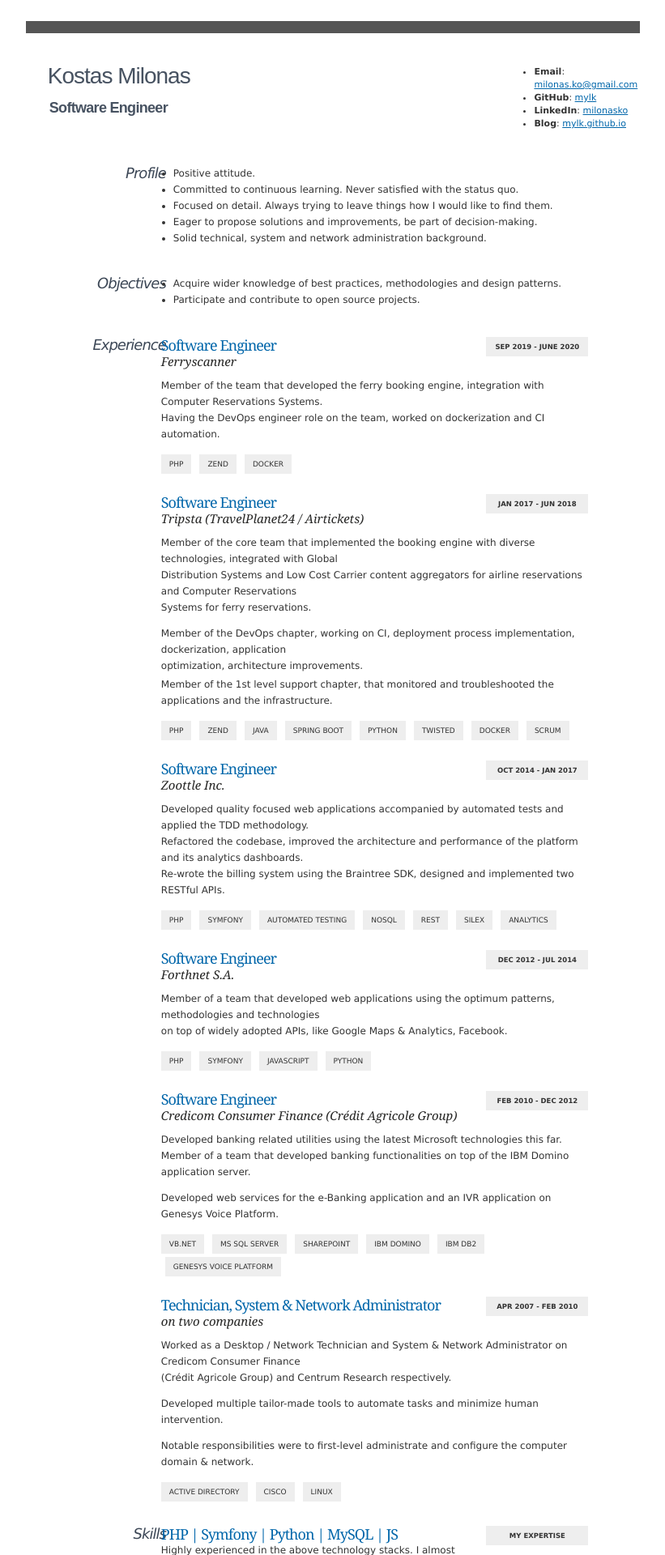
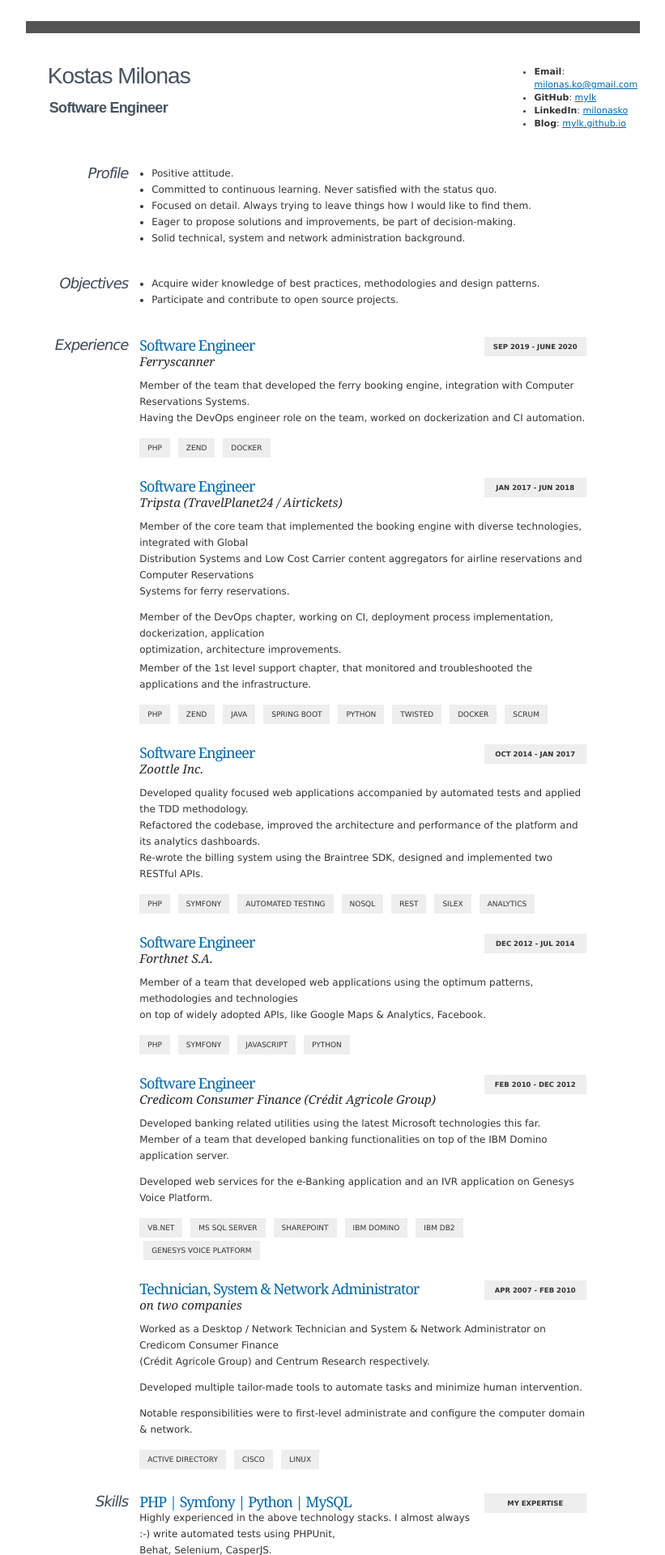
Before and after one commit to mylk/mylk.github.io, a Jekyll site: the page cv.html, which Jekyll copies as it is, in a window 1280 px wide. Shown: the top 1920 px of the page at 81% size, without its empty margins (229-1050 px from the left). Built offline with Jekyll 4.4.1, drawn with Linux system fonts in a browser that asks for light colours; some of the changed text lies outside the part shown.

Commit message:
fixes cv rendering on different screen resolutions, print

```diff
--- a/cv.html
+++ b/cv.html
@@ -9,7 +9,6 @@
         }
 
         body {
-            /* background-color: #222222; */
             background-color: #FFFFFF;
             text-align: center;
         }
@@ -148,13 +147,12 @@
             font-weight: 400;
             letter-spacing: -1px;
             text-align: right;
-            margin-right: -10px;
+            margin-top: 0px;
+            padding-right: 10px;
         }
 
-        .cv-section-name {
-            margin-top: 0px;
-            margin-left: 30px;
-            width: 140px;
+        .cv-section-cell {
+            width: 18%;
         }
 
         a.emailme {
@@ -248,6 +246,7 @@
             }
 
             #cv {
+                width: 100%;
                 margin-bottom: 0px !important;
             }
 
@@ -299,7 +298,7 @@
             <td>
                 <table width="100%" class="second-cv-section" border="0">
                     <tr>
-                        <td valign="top">
+                        <td valign="top" class="cv-section-cell">
                             <h2 class="cv-section-name">Profile</h2>
                         </td>
                         <td>
@@ -318,7 +317,7 @@
                     </tr>
                     <tr><td colspan="2" height="30" valign="middle">&nbsp;</td></tr>
                     <tr>
-                        <td valign="top">
+                        <td valign="top" class="cv-section-cell">
                             <h2 class="cv-section-name">Objectives</h2>
                         </td>
                         <td>
@@ -332,7 +331,7 @@
                     </tr>
                     <tr><td colspan="2" height="30" valign="middle">&nbsp;</td></tr>
                     <tr>
-                        <td valign="top">
+                        <td valign="top" class="cv-section-cell">
                             <h2 class="cv-section-name">Experience</h2>
                         </td>
                         <td>
@@ -458,13 +457,13 @@
                     </tr>
                     <tr><td colspan="2" height="20" valign="middle">&nbsp;</td></tr>
                     <tr>
-                        <td valign="top">
+                        <td valign="top" class="cv-section-cell">
                             <h2 class="cv-section-name">Skills</h2>
                         </td>
                         <td>
                             <div class="item">
                                 <h4>My expertise</h4>
-                                <div class="top">PHP | Symfony | Python | MySQL | JS</div>
+                                <div class="top">PHP | Symfony | Python | MySQL</div>
                                 <p class="last">
                                     Highly experienced in the above technology stacks. I almost always :-) write automated tests using PHPUnit,<br />
                                     Behat, Selenium, CasperJS.
@@ -472,7 +471,7 @@
                             </div>
                             <div class="item item-last">
                                 <h4>Advanced</h4>
-                                <div class="top">Docker | MongoDB | Redis | RabbitMQ | Linux</div>
+                                <div class="top">JavaScript | Docker | MongoDB | Redis | RabbitMQ | Linux</div>
                                 <p>
                                     Experienced in NoSQL, Key/Value databases. Worked extensively with MongoDB's "aggregation framework"<br />
                                     and Redis for an analytics functionality.
@@ -486,7 +485,7 @@
                     </tr>
                     <tr><td colspan="2" height="30" valign="middle">&nbsp;</td></tr>
                     <tr>
-                        <td valign="top">
+                        <td valign="top" class="cv-section-cell">
                             <h2 class="cv-section-name">Projects (curated list)</h2>
                         </td>
                         <td>
@@ -554,7 +553,7 @@
                     </tr>
                     <tr><td colspan="2" height="30" valign="middle">&nbsp;</td></tr>
                     <tr>
-                        <td valign="top">
+                        <td valign="top" class="cv-section-cell">
                             <h2 class="cv-section-name">Education</h2>
                         </td>
                         <td>
@@ -580,7 +579,7 @@
                     </tr>
                     <tr><td colspan="2" height="30" valign="middle">&nbsp;</td></tr>
                     <tr>
-                        <td valign="top">
+                        <td valign="top" class="cv-section-cell">
                             <h2 class="cv-section-name">Training</h2>
                         </td>
                         <td>
@@ -674,7 +673,7 @@
                     </tr>
                     <tr><td colspan="2" height="30" valign="middle">&nbsp;</td></tr>
                     <tr>
-                        <td valign="top">
+                        <td valign="top" class="cv-section-cell">
                             <h2 class="cv-section-name">Interests</h2>
                         </td>
                         <td>
```
